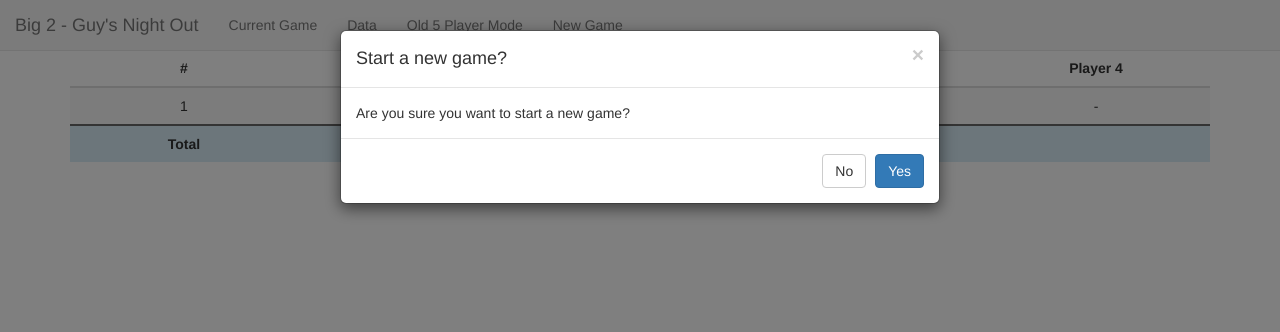
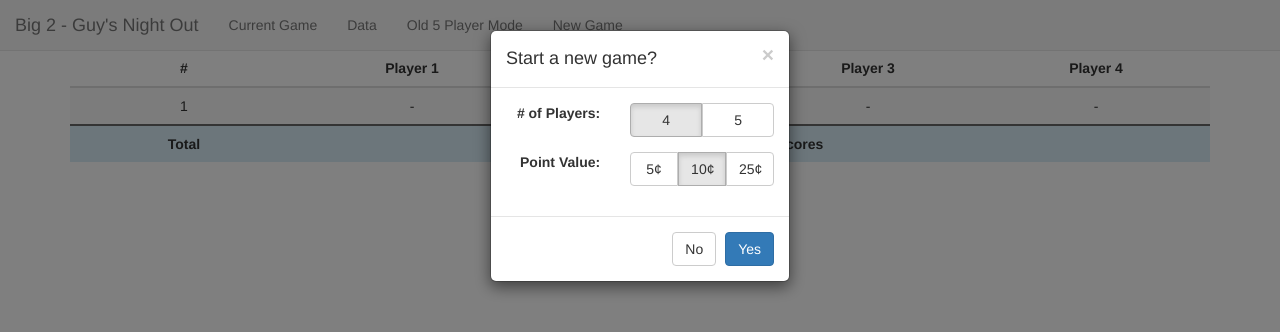
Before and after one commit to sktwong/guys-night-out-big2, a website: page src/index.html in a window 1280 px wide. Both pictures are taken after a click on the link "New Game". Drawn offline with Linux system fonts and the light colour scheme.

Commit message:
Updated new game modal styles

```diff
--- a/src/directives/navBar/navBar.controller.js
+++ b/src/directives/navBar/navBar.controller.js
@@ -14,6 +14,7 @@ function navBarControllerFn($scope, $uibModal) {
 
     function newGameModal() {
         $uibModal.open({
+            size: 'sm',
             templateUrl: 'modals/newGame/newGame.tmpl.html',
             controller: 'modalNewGameController'
         });
--- a/src/modals/newGame/newGame.controller.js
+++ b/src/modals/newGame/newGame.controller.js
@@ -5,12 +5,16 @@
  * Creating new game - modal controller
  *
  */
- big2App.controller('modalNewGameController', ['$scope', 'big2AppService', ModalNewGameControllerFn]);
+big2App.controller('modalNewGameController', ['$scope', 'big2AppService', '$uibModalInstance', ModalNewGameControllerFn]);
 
- function ModalNewGameControllerFn($scope, big2AppService) {
+function ModalNewGameControllerFn($scope, big2AppService, $uibModalInstance) {
     // $scope.gameData = JSON.stringify(localStorageService.get('guysNightOut-big2'));
 
     $scope.yes = function() {
         big2AppService.getData();
     }
- }
+
+    $scope.cancel = function() {
+        $uibModalInstance.dismiss('cancel');
+    };
+}
--- a/src/modals/newGame/newGame.tmpl.html
+++ b/src/modals/newGame/newGame.tmpl.html
@@ -1,13 +1,57 @@
+<div id="modal-new-game">
     <div class="modal-header">
-    <button type="button" class="close" data-dismiss="modal"><span>&times;</span></button>
+        <button type="button" class="close" ng-click="cancel()"><span>&times;</span></button>
         <h4 class="modal-title">Start a new game?</span></h4>
     </div>
-
     <div class="modal-body">
-    Are you sure you want to start a new game?
+        <form class="form-horizontal">
+            <div class="form-group">
+                <div class="col-xs-5 col-md-5 text-right">
+                    <label for="new-game-players"># of Players:</label>
                 </div>
-
+                <div class="col-xs-5 col-md-7">
+                    <div class="btn-group btn-group-justified" data-toggle="buttons">
+                        <div class="btn-group">
+                            <label class="btn btn-default active">
+                                <input type="radio" name="players" id="players4">4
+                            </label>
+                        </div>
+                        <div class="btn-group">
+                            <label class="btn btn-default">
+                                <input type="radio" name="players" id="players5">5
+                            </label>
+                        </div>
+                    </div>
+                </div>
+            </div>
+            <div class="form-group">
+                <div class="col-xs-5 col-md-5 text-right">
+                    <label for="new-game-players">Point Value:</label>
+                </div>
+                <div class="col-xs-7 col-md-7">
+                    <div class="btn-group btn-group-justified" data-toggle="buttons">
+                        <div class="btn-group">
+                            <label class="btn btn-default">
+                                <input type="radio" name="values" id="value5">5&cent;
+                            </label>
+                        </div>
+                        <div class="btn-group">
+                            <label class="btn btn-default active">
+                                <input type="radio" name="values" id="value10">10&cent;
+                            </label>
+                        </div>
+                        <div class="btn-group">
+                            <label class="btn btn-default">
+                                <input type="radio" name="values" id="value25">25&cent;
+                            </label>
+                        </div>
+                    </div>
+                </div>
+            </div>
+        </form>
+    </div>
     <div class="modal-footer">
-    <button type="button" class="btn btn-default" ng-click="nope()">No</button>
-    <button type="button" class="btn btn-primary" ng-click="yes()">Yes</button>
+        <button type="button" class="btn btn-default" ng-click="cancel()">No</button>
+        <button type="button" class="btn btn-primary" ng-click="cancel()">Yes</button>
     </div>
+</div>
```
Lines whose indentation alone changed are shown as unchanged.
